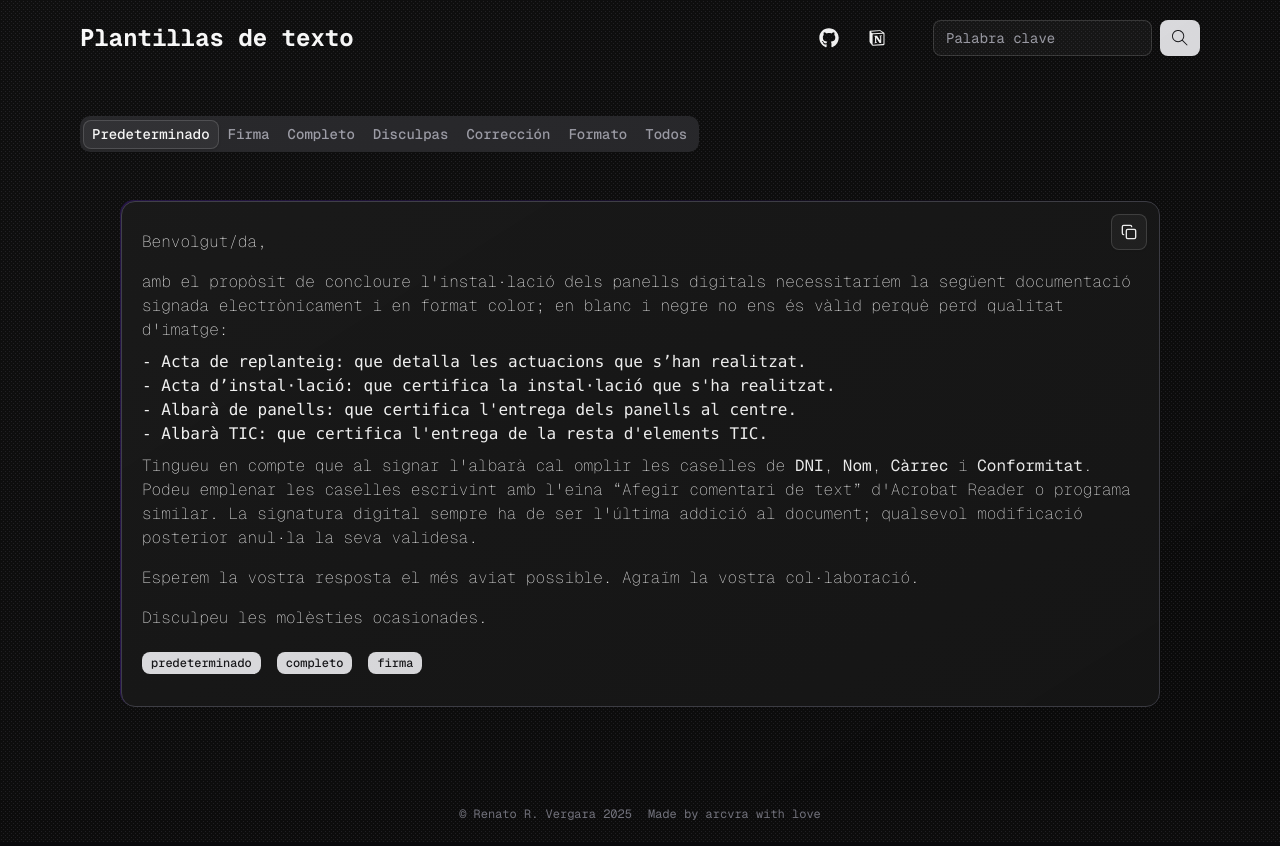
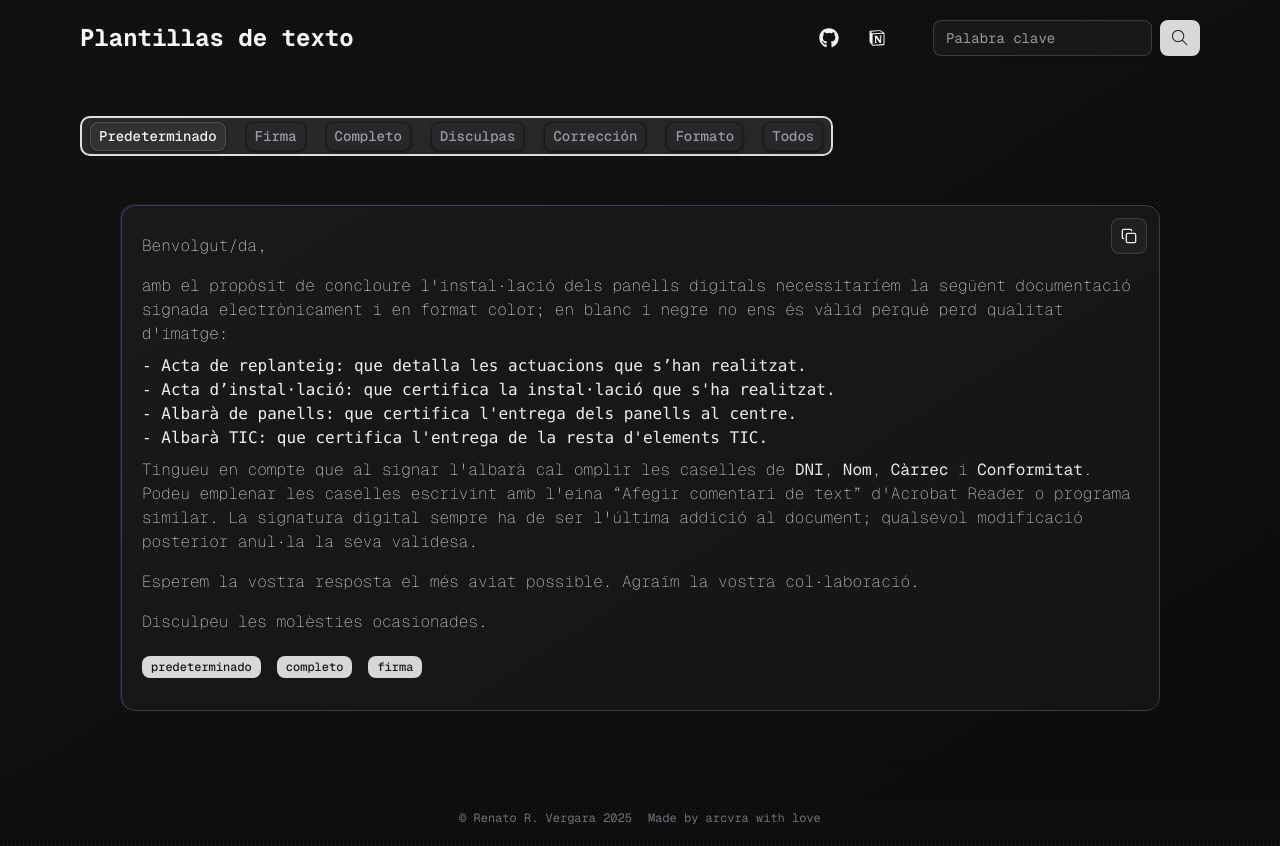
Before and after one commit to arcvra/indic_blueprints, a Next.js app in the folder client/: page / in a window 1280 px wide. Built offline with nearby package versions, Linux system fonts and the light colour scheme.

Commit message:
style(CustomTabs): enhance tab styling for improved user interaction

```diff
--- a/client/components/CustomTabs.jsx
+++ b/client/components/CustomTabs.jsx
@@ -5,14 +5,14 @@ import { Tabs, TabsContent, TabsList, TabsTrigger } from "@/components/ui/tabs"
 export function CustomTabs({ file }) { // TODO: add categories and style
     return (
         <Tabs defaultValue="predeterminado">
-            <TabsList>
-                <TabsTrigger value="predeterminado" >Predeterminado</TabsTrigger>
-                <TabsTrigger value="firma">Firma</TabsTrigger>
-                <TabsTrigger value="completo" >Completo</TabsTrigger>
-                <TabsTrigger value="disculpas">Disculpas</TabsTrigger>
-                <TabsTrigger value="corrección">Corrección</TabsTrigger>
-                <TabsTrigger value="formato">Formato</TabsTrigger>
-                <TabsTrigger value="">Todos</TabsTrigger>
+            <TabsList className="border-zinc-200 border-2 gap-5 px-2 h-10">
+                <TabsTrigger value="predeterminado" className="py-2 border-1 border-neutral-900 shadow-neutral-900 shadow cursor-pointer hover:bg-neutral-900 transition ease-in-out duration-300">Predeterminado</TabsTrigger>
+                <TabsTrigger value="firma" className="py-2 border-1 border-neutral-900 shadow-neutral-900 shadow cursor-pointer hover:bg-neutral-900 transition ease-in-out duration-300">Firma</TabsTrigger>
+                <TabsTrigger value="completo" className="py-2 border-1 border-neutral-900 shadow-neutral-900 shadow cursor-pointer hover:bg-neutral-900 transition ease-in-out duration-300">Completo</TabsTrigger>
+                <TabsTrigger value="disculpas" className="py-2 border-1 border-neutral-900 shadow-neutral-900 shadow cursor-pointer hover:bg-neutral-900 transition ease-in-out duration-300">Disculpas</TabsTrigger>
+                <TabsTrigger value="corrección" className="py-2 border-1 border-neutral-900 shadow-neutral-900 shadow cursor-pointer hover:bg-neutral-900 transition ease-in-out duration-300">Corrección</TabsTrigger>
+                <TabsTrigger value="formato" className="py-2 border-1 border-neutral-900 shadow-neutral-900 shadow cursor-pointer hover:bg-neutral-900 transition ease-in-out duration-300">Formato</TabsTrigger>
+                <TabsTrigger value="" className="py-2 border-1 border-neutral-900 shadow-neutral-900 shadow cursor-pointer hover:bg-neutral-900 transition ease-in-out duration-300">Todos</TabsTrigger>
             </TabsList>
 
             <TabsContent value="predeterminado">
```
